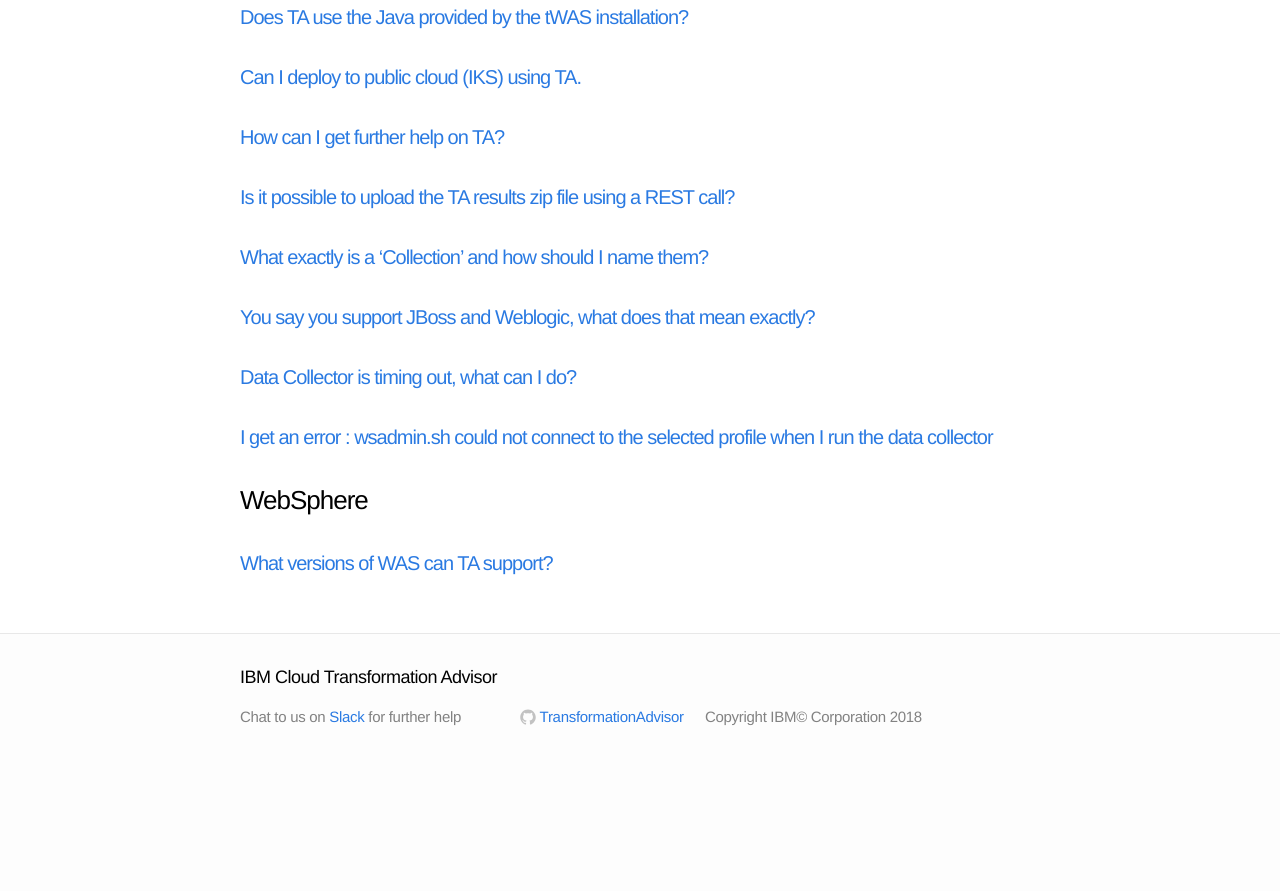
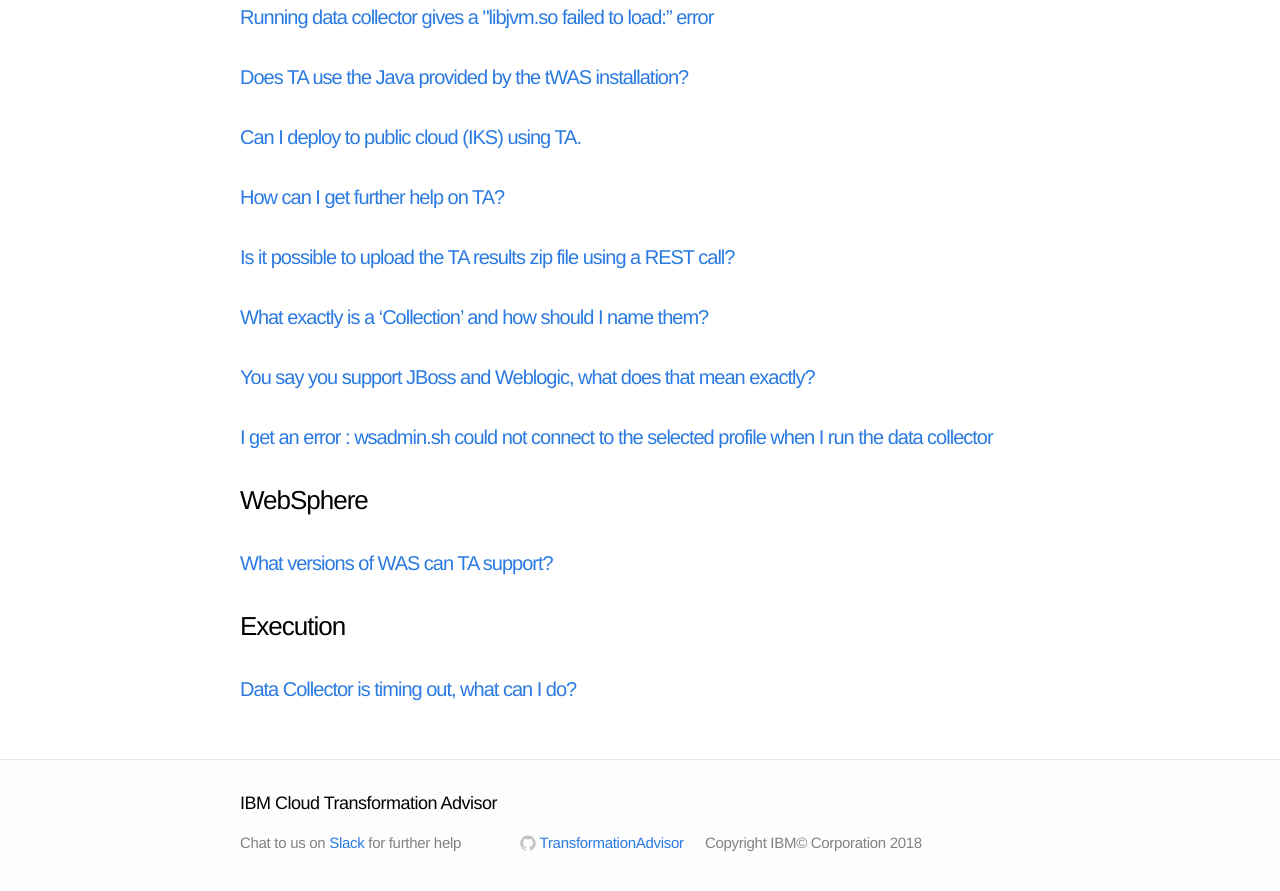
Before and after one commit to TransformationAdvisor/TA.github.io, a Jekyll site: the page built from FAQ/categories.html, in a window 1280 px wide and 900 px high, scrolled down 1441 px. Shown: the top 891 px of the window. Built offline with Jekyll 4.4.1, drawn with Linux system fonts in a browser that asks for light colours; before the commit the page ends 2215 px from its top, so only the background shows below that; some of the changed text lies outside the part shown.

Commit message:
Update 2018-10-23-timeout.md

```diff
--- a/_posts/2018-10-23-timeout.md
+++ b/_posts/2018-10-23-timeout.md
@@ -1,7 +1,7 @@
 ---
 layout: post
 title: "Data Collector is timing out, what can I do?"
-categories: FAQ
+categories: Datacollector Execution
 ---
 
 Follow the instructions here and run the data collector again:
```
